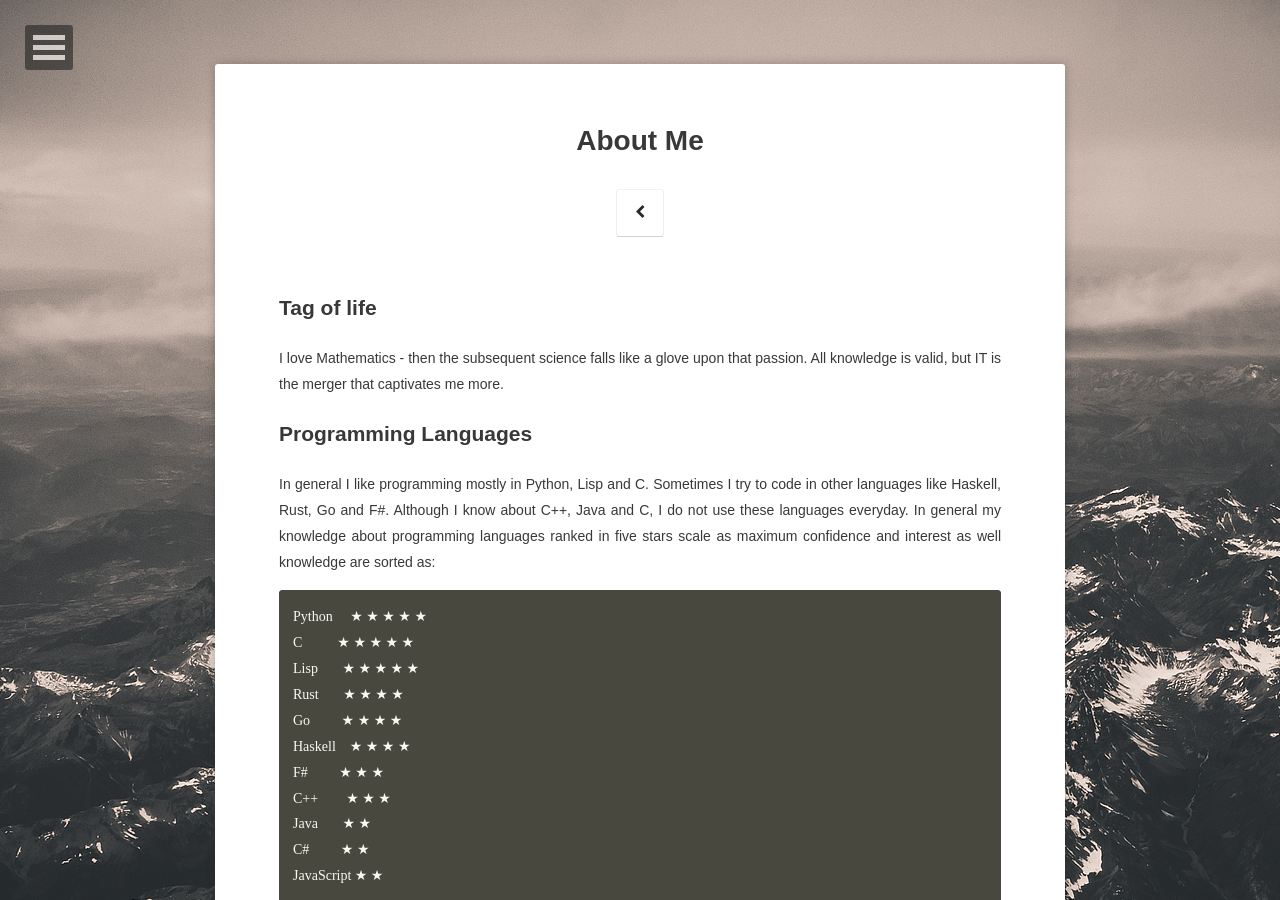
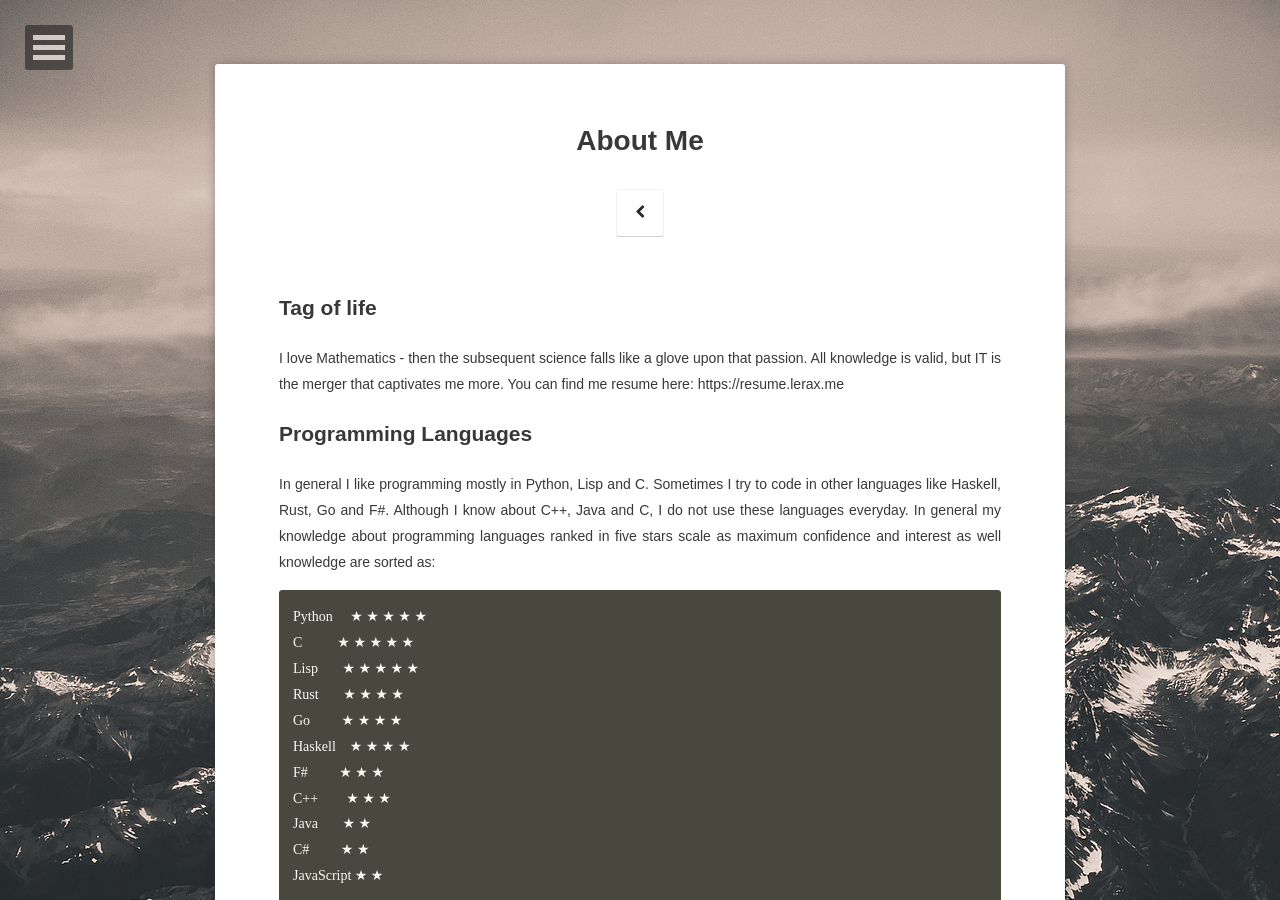
Before and after one commit to ryukinix/ryukinix.github.io, a Jekyll site: the page built from about/index.md, in a window 1280 px wide and 900 px high. Built offline with Jekyll 4.4.1, drawn with Linux system fonts in a browser that asks for light colours; some web fonts are replaced; comment, search, counter and statistics services are not loaded.

Commit message:
Add my resume link to the about page

```diff
--- a/about/index.md
+++ b/about/index.md
@@ -8,7 +8,7 @@ date: 2016-04-23
 ## Tag of life
 I love Mathematics - then the subsequent science falls like a glove
 upon that passion. All knowledge is valid, but IT is the merger that
-captivates me more.
+captivates me more. You can find me resume here: https://resume.lerax.me
 
 ## Programming Languages
 
```
